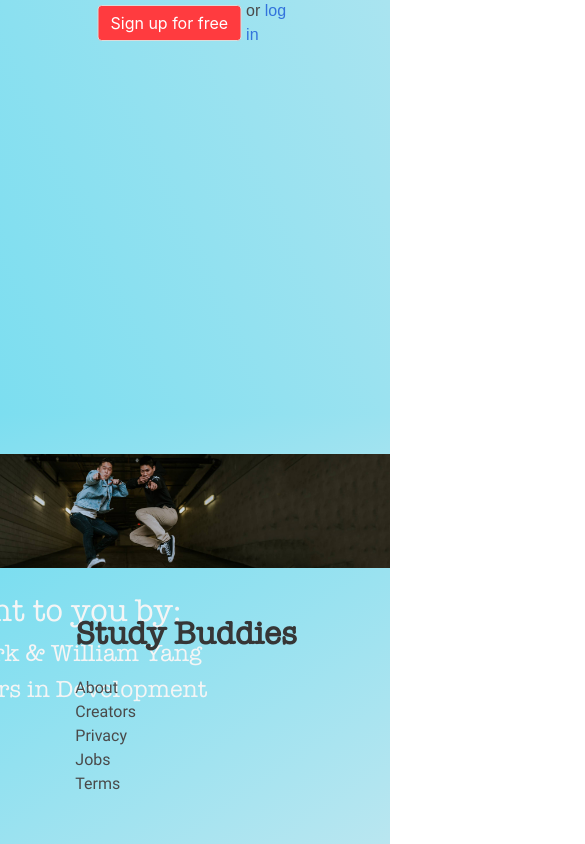
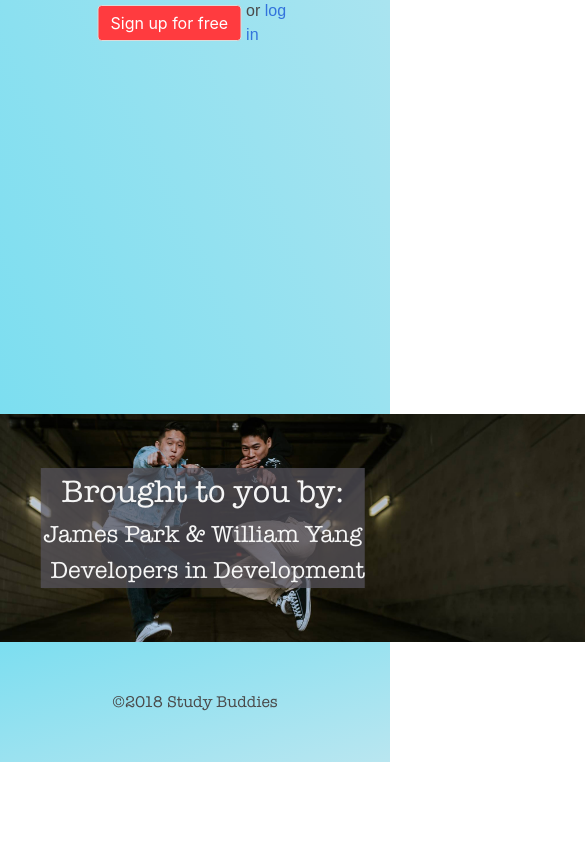
Before and after one commit to m1771vw/StudyBuddies, a React (Create React App) app: page / in a window 390 px wide. Shown: the part 492-1336 px from the top of the page, 585 px wide, since content can reach past the window. After the commit the page ends 1254 px from the top, so only its background shows below. Built offline with nearby package versions, Linux system fonts and the light colour scheme.

Commit message:
Fixed home page responsiveness

```diff
--- a/src/App.css
+++ b/src/App.css
@@ -88,14 +88,8 @@ h1 {
   rgb(124, 222, 240))
 }
 
-@media (min-width: 769px) {
-  .title-text {
-    margin-left: 15%;
-  }
-}
-
-.title-text2 {
-  margin-left: 15%
+.footer-text {
+  text-align: center;
 }
 
 /* HomePageHeader CSS */
@@ -481,11 +475,7 @@ h1 {
   right: 16px;
 }
 .about-us-font{
-  padding-top: 110px;
   font-size: 1.5rem;
-
-  align-items: center;
-  text-align: left;
   justify-content: center;
   word-wrap: break-word;
   overflow-wrap: break-word;
@@ -506,15 +496,10 @@ h1 {
 .creator-font{
   color: whitesmoke;
   font-size: 2rem;
-  margin-right: 75px;
-  margin-top: 55px;
-  padding-top: 70px;
-
 }
 
 
 .about-us-container{
-  padding-top: 40px;
   position: relative;
   text-align: center;
 }
@@ -524,6 +509,41 @@ h1 {
   rgb(185, 230, 240),
   rgb(124, 222, 240)
   )
+}
+
+@media (min-width: 769px) {
+  .mobile-wide-width {
+    min-width: 110%;
+    max-width: 115%;
+  }
+}
+@media (max-width: 768px) {
+  .mobile-wide-width {
+    width: 200%;
+    transform: translateX(-5%);
+  }
+}
+
+.transparent-background {
+  background-color: rgb(87, 85, 94, 0.7);
+  position: absolute;
+}
+
+@media (min-width: 779px) {
+  .brought-to-you.center-text {
+    position: absolute;
+    top: 50%;
+    right: 25%;
+    transform: translate(25%, -50%);
+  }
+}
+@media (max-width: 778px) {
+  .brought-to-you.center-text {
+    position: absolute;
+    top: 50%;
+    left: calc(150% - 119%);
+    transform: translate(-50%, -50%);
+  }
 }
 /*Profile View */
 .profile-box {
--- a/src/components/AboutUs.js
+++ b/src/components/AboutUs.js
@@ -5,13 +5,13 @@ import AboutUsPhoto  from '../img/RUSHHOUR.jpg';
 class AboutUs extends Component {
     render() {
         return (
-            <section className="hero is-small home-page-gradient2">
+            <section className="hero is-small ">
             <div className="about-us-container">
-            <figure className="image">
+            <figure className="image mobile-wide-width">
                 <img className='about-us-photo' src={AboutUsPhoto} alt="The creators"/>
-              <div>
-                <div className="top-right creator-font type-writer-font">Brought to you by:
-                <div className="top-right type-writer-font about-us-font" >
+              <div className="transparent-background brought-to-you center-text">
+                <div className="creator-font type-writer-font">Brought to you by:
+                <div className="type-writer-font about-us-font" >
                     <h2>James Park & William Yang</h2>
                     <h2 id="aspire">Developers in Development</h2>
 
--- a/src/components/HomePage.js
+++ b/src/components/HomePage.js
@@ -29,13 +29,13 @@ class HomePage extends Component {
             <AboutUs />
             <footer className="hero-foot is-small secondGrad home-page-gradient">
                 <div className="hero-body">
-                    <div className="container title-text2">
-                    <h1 className="title type-writer-font">Study Buddies</h1>
-                    <h2 className="roboto-font">About</h2>
-                    <p className="roboto-font">Creators</p>
+                    <div className="container footer-text">
+                    {/* <h1 className="title type-writer-font">Study Buddies</h1> */}
+                    <h2 className="type-writer-font">©2018 Study Buddies</h2>
+                    {/* <p className="roboto-font">Creators</p>
                     <p className="roboto-font">Privacy</p>
                     <p className="roboto-font">Jobs</p>
-                    <p className="roboto-font">Terms</p>
+                    <p className="roboto-font">Terms</p> */}
                 </div>
                 </div>
             </footer>
```
